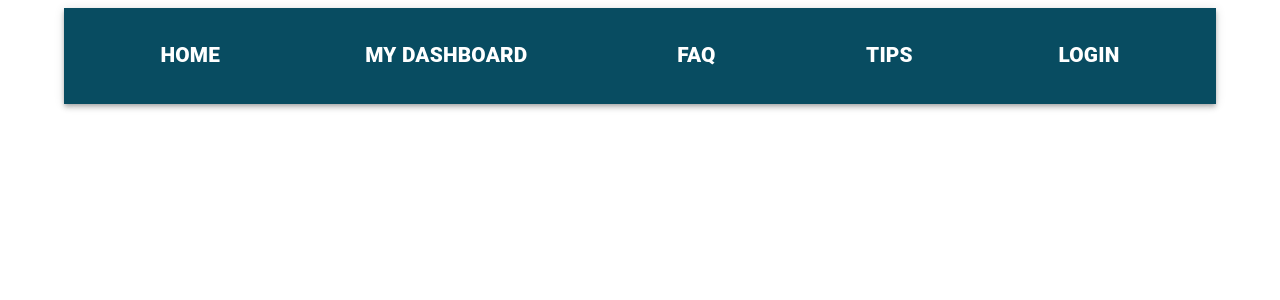
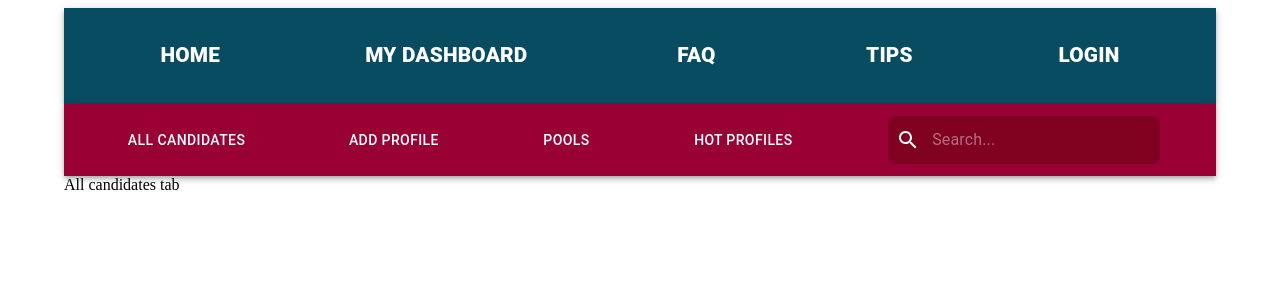
Before and after one commit to MateuszKuruc/ATS-recruitment-app, a React (Create React App) app in the folder ats-frontend/: page /all in a window 1280 px wide. Shown: the top 300 px of the page. Built offline with nearby package versions, Linux system fonts and the light colour scheme.

Commit message:
add routes and links for dashboard components

```diff
--- a/ats-frontend/src/App.js
+++ b/ats-frontend/src/App.js
@@ -107,6 +107,42 @@ function App() {
               )
             }
           />
+          <Route
+            path="/all"
+            element={
+              <>
+                <Dashboard />
+                <div>All candidates tab</div>
+              </>
+            }
+          />
+          <Route
+            path="/add"
+            element={
+              <>
+                <Dashboard />
+                <div>Add profile tab</div>
+              </>
+            }
+          />
+          <Route
+            path="/pools"
+            element={
+              <>
+                <Dashboard />
+                <div>Pools tab</div>
+              </>
+            }
+          />
+          <Route
+            path="/hot"
+            element={
+              <>
+                <Dashboard />
+                <div>Hot profiles tab</div>
+              </>
+            }
+          />
         </Routes>
       </Container>
     </ThemeProvider>
--- a/ats-frontend/src/components/Dashboard.js
+++ b/ats-frontend/src/components/Dashboard.js
@@ -3,6 +3,9 @@ import { StyledToolBar } from "../App";
 import { Button, InputBase } from "@mui/material";
 import SearchIcon from "@mui/icons-material/Search";
 import styled from "styled-components";
+import { secondaryColor } from "../App";
+
+import { Routes, Route, Link, useNavigate } from "react-router-dom";
 
 const Search = styled.div`
   display: flex;
@@ -15,7 +18,7 @@ const Search = styled.div`
   padding: 0.5rem;
 `;
 
-const Dashboard = ({ secondaryColor }) => {
+const Dashboard = () => {
   return (
     <div>
       <StyledAppBar
@@ -23,10 +26,18 @@ const Dashboard = ({ secondaryColor }) => {
         style={{ backgroundColor: secondaryColor, padding: 4 }}
       >
         <StyledToolBar>
-          <Button color="inherit">All candidates</Button>
-          <Button color="inherit">Add profile</Button>
-          <Button color="inherit">Pools</Button>
-          <Button color="inherit">Hot profiles</Button>
+          <Button color="inherit" component={Link} to="/all">
+            All candidates
+          </Button>
+          <Button color="inherit" component={Link} to="/add">
+            Add profile
+          </Button>
+          <Button color="inherit" component={Link} to="/pools">
+            Pools
+          </Button>
+          <Button color="inherit" component={Link} to="/hot">
+            Hot profiles
+          </Button>
           <Search>
             <SearchIcon />
             <InputBase placeholder="Search..." style={{ color: "white" }} />
```
